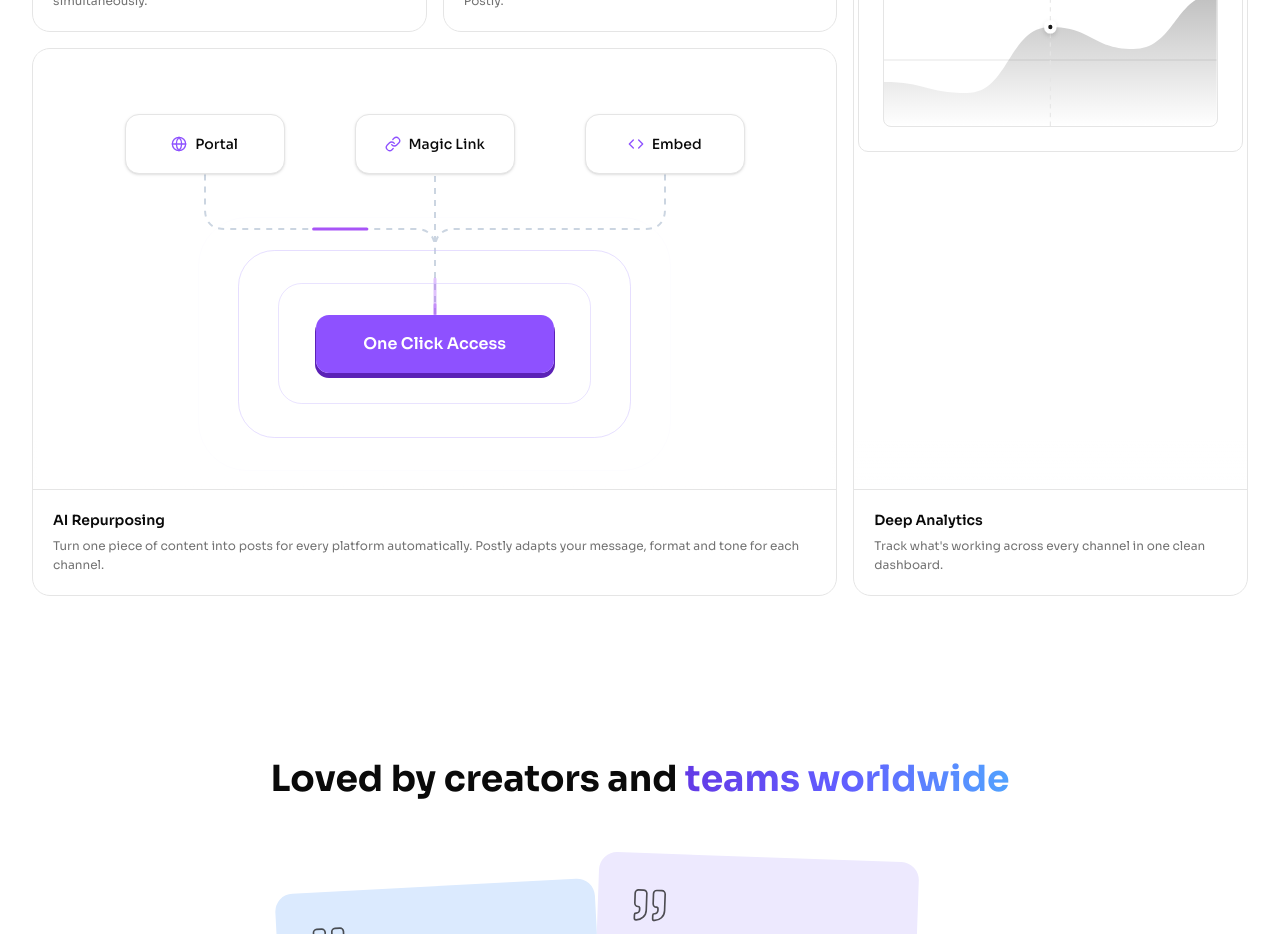
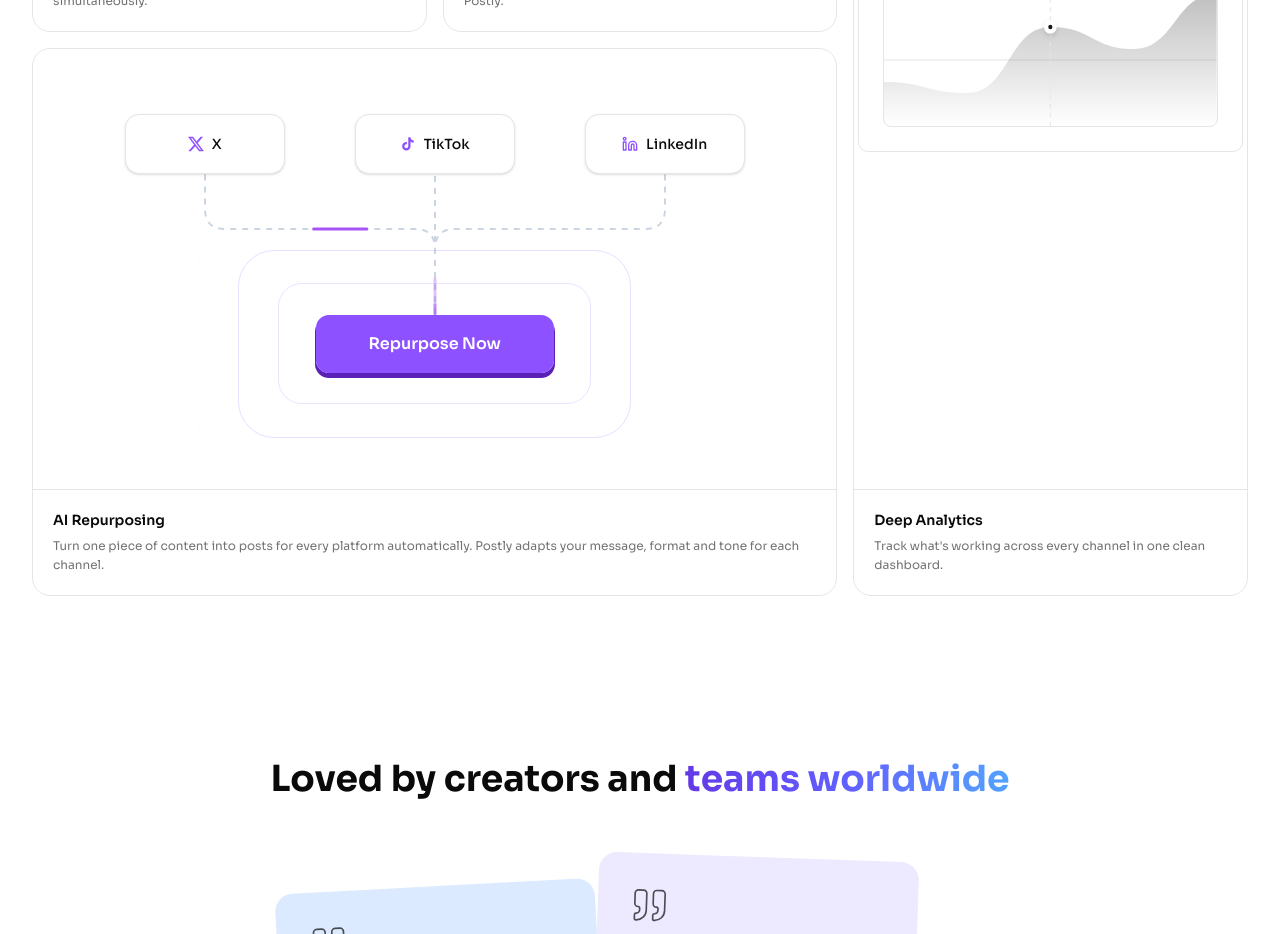
Before and after one commit to luchersou/postly, a Next.js app: page / in a window 1280 px wide. Shown: the part 6860-7794 px from the top of the page. Built offline with nearby package versions, Linux system fonts and the light colour scheme.

Commit message:
feat: add className prop to icon components and update repurposing illustration

```diff
--- a/src/components/sections/features-bento/illustrations/repurposing.tsx
+++ b/src/components/sections/features-bento/illustrations/repurposing.tsx
@@ -1,9 +1,11 @@
 "use client";
 
 import { motion } from "motion/react";
-import { Globe, Link as LinkIcon, Code } from "lucide-react";
+import { LinkedinIcon } from "@/components/shared/icons/linkedin-icon";
+import { TiktokIcon } from "@/components/shared/icons/tiktok-icon";
 import { Button } from "@/components/ui/button";
 import { useTheme } from "next-themes";
+import { XIcon } from "@/components/shared/icons/x-icon";
 
 // SVG viewBox: 700x400. All HTML elements use % of container (x/700, y/400).
 const PATH_LEFT  = "M 350 245 L 350 180 Q 350 160 330 160 L 140 160 Q 120 160 120 140 L 120 105";
@@ -35,9 +37,9 @@ export function RepurposingIllustration() {
         </svg>
 
         {/* Top buttons — left/top as % of 700x400 */}
-        <TopButton icon={<Globe    size={16} className="text-violet-500 shrink-0" />} text="Portal"     style={{ left: "5.71%",  top: "11.25%" }} />
-        <TopButton icon={<LinkIcon size={16} className="text-violet-500 shrink-0" />} text="Magic Link" style={{ left: "38.57%", top: "11.25%" }} />
-        <TopButton icon={<Code    size={16} className="text-violet-500 shrink-0" />} text="Embed"      style={{ left: "71.43%", top: "11.25%" }} />
+        <TopButton icon={<XIcon    size={16} className="text-violet-500 shrink-0" />} text="X"     style={{ left: "5.71%",  top: "11.25%" }} />
+        <TopButton icon={<TiktokIcon size={16} className="text-violet-500 shrink-0" />} text="TikTok" style={{ left: "38.57%", top: "11.25%" }} />
+        <TopButton icon={<LinkedinIcon size={16} className="text-violet-500 shrink-0" />} text="LinkedIn"      style={{ left: "71.43%", top: "11.25%" }} />
 
         {/* Center button */}
         <div
@@ -46,7 +48,7 @@ export function RepurposingIllustration() {
         >
           <PulseRings />
           <Button className="relative h-full w-full rounded-xl bg-violet-500 text-base font-semibold text-white shadow-[0_4px_0_#5b21b6] hover:bg-violet-600 active:translate-y-1 active:shadow-none">
-            One Click Access
+            Repurpose Now
           </Button>
         </div>
       </div>
--- a/src/components/shared/icons/instagram-icon.tsx
+++ b/src/components/shared/icons/instagram-icon.tsx
@@ -1,6 +1,6 @@
-export function InstagramIcon({ size = 20 }: { size?: number }) {
+export function InstagramIcon({ size = 20, className }: { size?: number; className?: string }) {
   return (
-    <svg xmlns="http://www.w3.org/2000/svg" width={size} height={size} viewBox="0 0 24 24" fill="none" stroke="currentColor" strokeWidth="2" strokeLinecap="round" strokeLinejoin="round">
+    <svg xmlns="http://www.w3.org/2000/svg" className={className} width={size} height={size} viewBox="0 0 24 24" fill="none" stroke="currentColor" strokeWidth="2" strokeLinecap="round" strokeLinejoin="round">
       <rect width="20" height="20" x="2" y="2" rx="5" ry="5" />
       <path d="M16 11.37A4 4 0 1 1 12.63 8 4 4 0 0 1 16 11.37z" />
       <line x1="17.5" x2="17.51" y1="6.5" y2="6.5" />
--- a/src/components/shared/icons/linkedin-icon.tsx
+++ b/src/components/shared/icons/linkedin-icon.tsx
@@ -1,6 +1,6 @@
-export function LinkedinIcon({ size = 20 }: { size?: number }) {
+export function LinkedinIcon({ size = 20, className }: { size?: number; className?: string }) {
   return (
-    <svg xmlns="http://www.w3.org/2000/svg" width={size} height={size} viewBox="0 0 24 24" fill="none" stroke="currentColor" strokeWidth="2" strokeLinecap="round" strokeLinejoin="round">
+    <svg xmlns="http://www.w3.org/2000/svg" className={className} width={size} height={size} viewBox="0 0 24 24" fill="none" stroke="currentColor" strokeWidth="2" strokeLinecap="round" strokeLinejoin="round">
       <path d="M16 8a6 6 0 0 1 6 6v7h-4v-7a2 2 0 0 0-2-2 2 2 0 0 0-2 2v7h-4v-7a6 6 0 0 1 6-6z" />
       <rect width="4" height="12" x="2" y="9" />
       <circle cx="4" cy="4" r="2" />
--- a/src/components/shared/icons/tiktok-icon.tsx
+++ b/src/components/shared/icons/tiktok-icon.tsx
@@ -1,6 +1,6 @@
-export function TiktokIcon({ size = 20 }: { size?: number }) {
+export function TiktokIcon({ size = 20, className }: { size?: number; className?: string }) {
   return (
-    <svg xmlns="http://www.w3.org/2000/svg" width={size} height={size} viewBox="0 0 24 24" fill="currentColor">
+    <svg xmlns="http://www.w3.org/2000/svg" className={className} width={size} height={size} viewBox="0 0 24 24" fill="currentColor">
       <path d="M19.59 6.69a4.83 4.83 0 0 1-3.77-4.25V2h-3.45v13.67a2.89 2.89 0 0 1-2.88 2.5 2.89 2.89 0 0 1-2.89-2.89 2.89 2.89 0 0 1 2.89-2.89c.28 0 .54.04.79.1V9.01a6.33 6.33 0 0 0-.79-.05 6.34 6.34 0 0 0-6.34 6.34 6.34 6.34 0 0 0 6.34 6.34 6.34 6.34 0 0 0 6.33-6.34V8.69a8.18 8.18 0 0 0 4.78 1.52V6.76a4.85 4.85 0 0 1-1.01-.07z" />
     </svg>
   );
--- a/src/components/shared/icons/x-icon.tsx
+++ b/src/components/shared/icons/x-icon.tsx
@@ -1,6 +1,6 @@
-export function XIcon({ size = 20 }: { size?: number }) {
+export function XIcon({ size = 20, className }: { size?: number; className?: string }) {
   return (
-    <svg width={size} height={size} viewBox="0 0 24 24" fill="currentColor" xmlns="http://www.w3.org/2000/svg">
+    <svg className={className} width={size} height={size} viewBox="0 0 24 24" fill="currentColor" xmlns="http://www.w3.org/2000/svg">
       <path d="M18.901 1.153h3.68l-8.04 9.19L24 22.846h-7.406l-5.8-7.584-6.638 7.584H.474l8.6-9.83L0 1.154h7.594l5.243 6.932ZM17.61 20.644h2.039L6.486 3.24H4.298Z" />
     </svg>
   );
--- a/src/components/shared/icons/youtube-icon.tsx
+++ b/src/components/shared/icons/youtube-icon.tsx
@@ -1,6 +1,6 @@
-export function YoutubeIcon({ size = 20 }: { size?: number }) {
+export function YoutubeIcon({ size = 20, className }: { size?: number; className?: string }) {
   return (
-    <svg xmlns="http://www.w3.org/2000/svg" width={size} height={size} viewBox="0 0 24 24" fill="none" stroke="currentColor" strokeWidth="2" strokeLinecap="round" strokeLinejoin="round">
+    <svg xmlns="http://www.w3.org/2000/svg" className={className} width={size} height={size} viewBox="0 0 24 24" fill="none" stroke="currentColor" strokeWidth="2" strokeLinecap="round" strokeLinejoin="round">
       <path d="M2.5 17a24.12 24.12 0 0 1 0-10 2 2 0 0 1 1.4-1.4 49.56 49.56 0 0 1 16.2 0A2 2 0 0 1 21.5 7a24.12 24.12 0 0 1 0 10 2 2 0 0 1-1.4 1.4 49.55 49.55 0 0 1-16.2 0A2 2 0 0 1 2.5 17" />
       <path d="m10 15 5-3-5-3z" />
     </svg>
```
